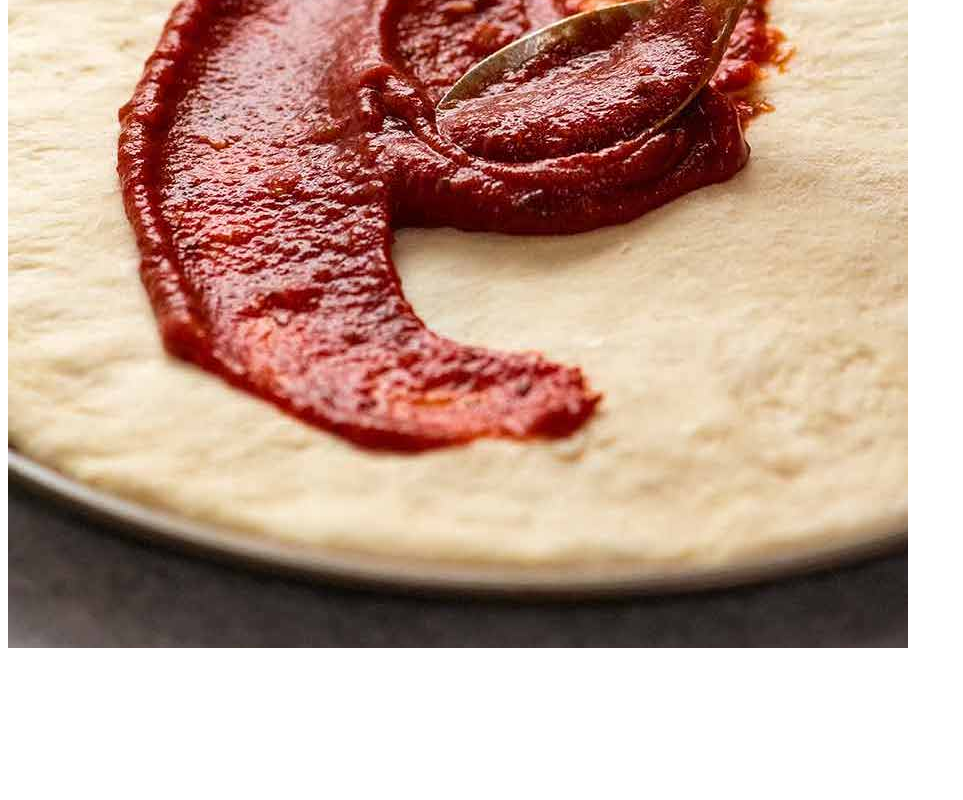
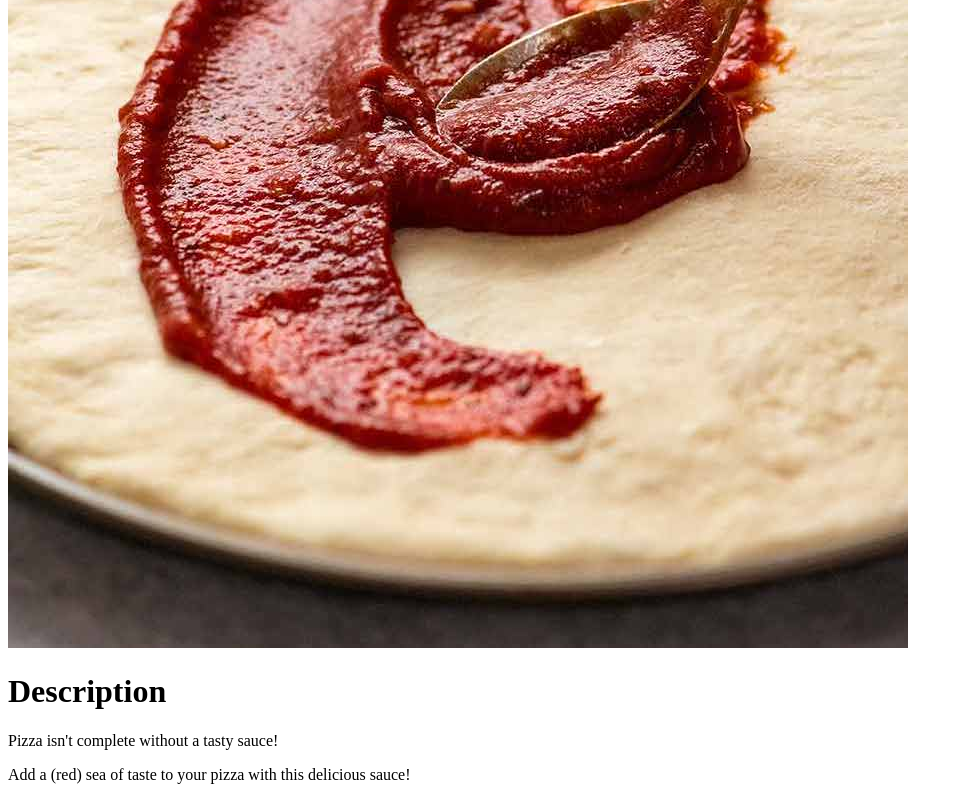
Before and after one commit to HippetyHop/odin-recipes, a plain HTML site: page recipes/sauce.html in a window 1280 px wide. Shown: the part 332-1132 px from the top of the page, without its empty margins (0-963 px from the left). Before the commit the page ends 992 px from the top, so only its background shows below. Drawn offline with Linux system fonts and the light colour scheme.

Commit message:
Added Sauce description

```diff
--- a/recipes/sauce.html
+++ b/recipes/sauce.html
@@ -10,6 +10,9 @@
 <body>
     <h1>Mamas Sauce!</h1>
       <img src="../images/Mamas-sauce.jpg">
+      <h1>Description</h1>
+        <p>Pizza isn't complete without a tasty sauce!</p>
+        <p>Add a (red) sea of taste to your pizza with this delicious sauce!</p>
 </body>
 
 </html>
```
